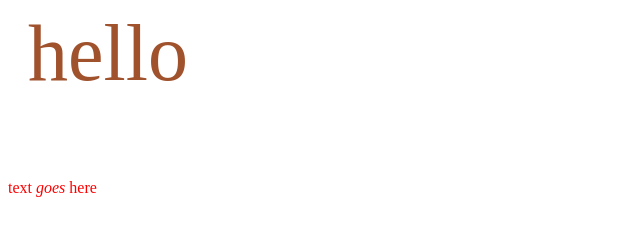
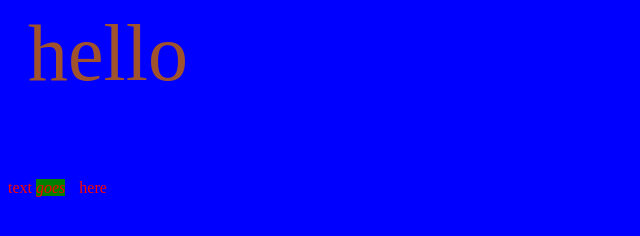
Before and after one commit to potyl/Webkit, a plain HTML site: page sample.html in a window 1280 px wide. Shown: the whole page, without its empty margins (0-640 px from the left). Drawn offline with Linux system fonts and the light colour scheme.

Commit message:
CSS example

```diff
--- /dev/null
+++ b/css/a.css
@@ -0,0 +1,7 @@
+@import url('b.css');
+
+*
+{
+    margin-right: 10px;
+    background-color: blue;
+}
--- /dev/null
+++ b/css/b.css
@@ -0,0 +1,4 @@
+i
+{
+    background-color: green;
+}
--- a/sample.html
+++ b/sample.html
@@ -11,6 +11,8 @@ p
 
 body { background-color: rgba(0,0,0,0); }
 </style>
+
+<link rel="stylesheet" type="text/css" href="css/a.css"/>
 </head>
 
 <body>
```
